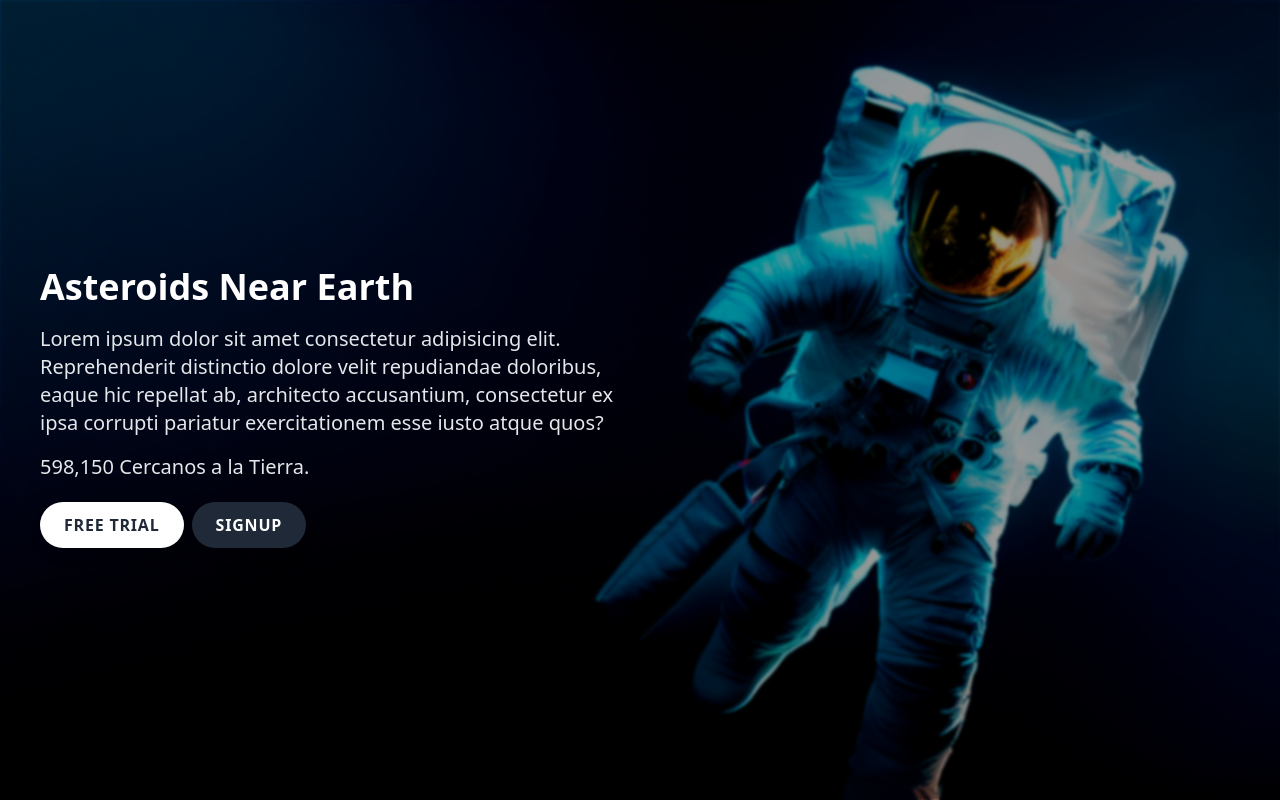
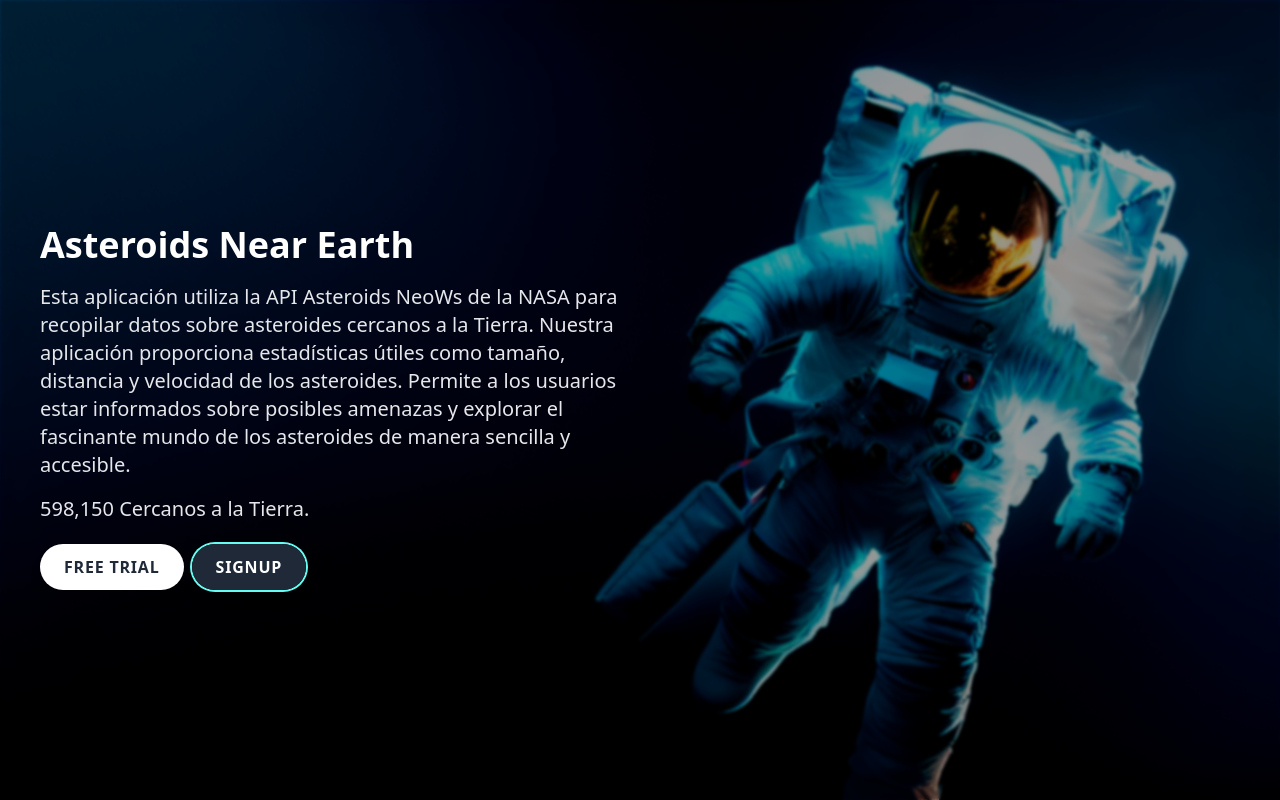
Before and after one commit to jgonzalezk/Lab-Distribuidos-Nasa, a Nuxt app in the folder frontend/nasa-asteroid-api/: page / in a window 1280 px wide. Built offline with nearby package versions, Linux system fonts and the light colour scheme.

Commit message:
Vista del Dashboard en progreso

```diff
--- a/frontend/nasa-asteroid-api/components/nav.vue
+++ b/frontend/nasa-asteroid-api/components/nav.vue
@@ -1,21 +1,21 @@
 <template>
-    <div class="bg-white">
-        <nav class="mx-auto flex max-w-7xl items-center justify-between p-6 lg:px-8" aria-label="Global">
+    <div class="bg-[#0b0c10]">
+        <nav class="mx-auto flex max-w items-center justify-between p-3 lg:px-8" aria-label="Global">
             <div class="flex lg:flex-1">
-                <a href="#" class="-m-1.5 p-1.5">
-                    <span class="sr-only">Your Company</span>
-                    <img class="h-8 w-auto" src="https://tailwindui.com/img/logos/mark.svg?color=indigo&shade=600" alt="" />
+                <a href="/" class="-m-1.5 p-1.5">
+                    <span class="sr-only">Steen Space</span>
+                    <img class="h-14 w-auto" src="../static/logo.png" alt="" />
                 </a>
             </div>
             <div class="flex lg:hidden">
-                <button type="button" class="-m-2.5 inline-flex items-center justify-center rounded-md p-2.5 text-gray-700"
+                <button type="button" class="-m-2.5 inline-flex items-center justify-center rounded-md p-2.5 text-[#66fcf1]"
                     @click="mobileMenuOpen = true">
-                    <span class="sr-only">Open main menu</span>
+                    <span class="sr-only">Abrir menu principal</span>
                     <Bars3Icon class="h-6 w-6" aria-hidden="true" />
                 </button>
             </div>
             <div class="hidden lg:flex lg:flex-1 lg:justify-end">
-                <a href="#" class="text-sm font-semibold leading-6 text-gray-900">Log in <span
+                <a href="#" class="text-sm font-semibold leading-6 text-[#66fcf1]">Log in <span
                         aria-hidden="true">&rarr;</span></a>
             </div>
         </nav>
@@ -23,7 +23,7 @@
 </template>
 
 <script setup>
-import { ref } from 'vue'
+// import { ref } from 'vue'
 import { Bars3Icon } from '@heroicons/vue/24/outline'
 const mobileMenuOpen = ref(false)
 </script>
--- a/frontend/nasa-asteroid-api/pages/dashboard.vue
+++ b/frontend/nasa-asteroid-api/pages/dashboard.vue
@@ -1,5 +1,16 @@
 <template>
-    <div class="bg-cyan-950 h-screen">
+    <div class="bg-[#1f2833] h-screen flex flex-col">
         <Nav></Nav>
+        <div class="flex h-full">
+            <div class="w-1/4 bg-red-500">
+                <!-- Contenido de la columna izquierda -->
+            </div>
+            <div class="w-3/4 bg-blue-500">
+                <!-- Contenido de la columna derecha -->
+            </div>
+        </div>
     </div>
 </template>
+
+<style scoped>
+</style>
--- a/frontend/nasa-asteroid-api/pages/index.vue
+++ b/frontend/nasa-asteroid-api/pages/index.vue
@@ -6,11 +6,11 @@
                 <div class="w-full md:w-1/2 px-4">
                     <h1 class="text-4xl font-bold text-white leading-tight">Asteroids Near Earth</h1>
                     <!-- Quiero que el texto tenga solo el ancho de la columna, no toda la pantalla -->
-                    <p class="text-xl break-normal text-gray-200 mt-4">Lorem ipsum dolor sit amet consectetur adipisicing elit. Reprehenderit distinctio dolore velit repudiandae doloribus, eaque hic repellat ab, architecto accusantium, consectetur ex ipsa corrupti pariatur exercitationem esse iusto atque quos?</p>
+                    <p class="text-xl break-normal text-gray-200 mt-4">Esta aplicación utiliza la API Asteroids NeoWs de la NASA para recopilar datos sobre asteroides cercanos a la Tierra. Nuestra aplicación proporciona estadísticas útiles como tamaño, distancia y velocidad de los asteroides. Permite a los usuarios estar informados sobre posibles amenazas y explorar el fascinante mundo de los asteroides de manera sencilla y accesible.</p>
                     <p class="text-xl break-normal text-gray-200 mt-4"> {{ counter.toLocaleString() }} Cercanos a la Tierra.</p>
                     <div class="mt-8">
                         <a href="dashboard" class="bg-white text-gray-800 font-bold rounded-full px-6 py-3 mr-1 shadow-lg uppercase tracking-wider hover:bg-gray-200">Free Trial</a>
-                        <a href="#" class="bg-gray-800 text-white font-bold rounded-full px-6 py-3 ml-1 shadow-lg uppercase tracking-wider hover:bg-gray-700">Signup</a>
+                        <a href="#" class="bg-gray-800 ring-2 ring-[#66fcf1] text-white font-bold rounded-full px-6 py-3 ml-1 shadow-lg uppercase tracking-wider hover:bg-gray-700">Signup</a>
                     </div>
                 </div>
                 <div class="w-full md:w-1/2 px-4"></div>
@@ -38,8 +38,8 @@
     background-position: center;
     background-size: cover;
     z-index: -1;
-    backdrop-filter: brightness(60%) blur(1.8px);
-    -webkit-backdrop-filter: brightness(60%) blur(1.8px);
+    backdrop-filter: brightness(60%) blur(1.6px);
+    -webkit-backdrop-filter: brightness(60%) blur(1.6px);
     pointer-events: none;
 }
 
@@ -50,13 +50,14 @@
     left: 0;
     width: 100%;
     height: 100vh;
-    backdrop-filter: brightness(60%) blur(1.8px);
-    -webkit-backdrop-filter: brightness(60%) blur(1.8px);
+    backdrop-filter: brightness(60%) blur(1.6px);
+    -webkit-backdrop-filter: brightness(60%) blur(1.6px);
     z-index: -1;
 }
 </style>
 
 <script setup>
+import { ref } from 'vue'
 const counter = ref(578950)
 
 setInterval(() => {
```
Also changed, not shown: frontend/nasa-asteroid-api/static/logo.png (added), 1 other file (tests, documents, lock files or other folders).
